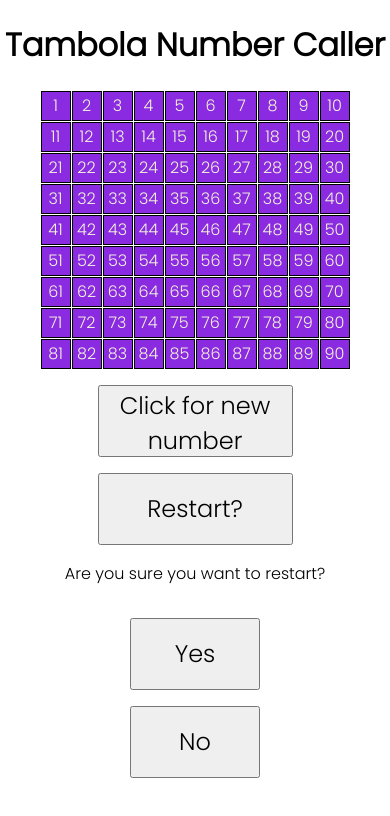
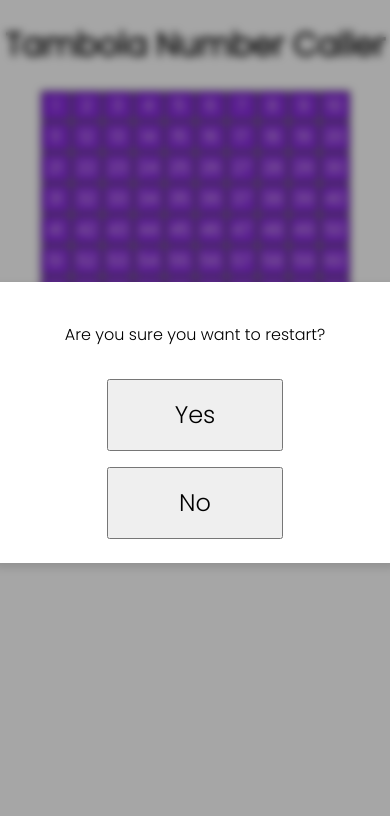
Before and after one commit to shubhamrustagi/housieCounter, a website: page index.html in a window 390 px wide. Both pictures are taken after a click on the button "Restart?". Drawn offline with Linux system fonts and the light colour scheme.

Commit message:
added css for phone

```diff
--- a/style.css
+++ b/style.css
@@ -12,7 +12,30 @@
     -ms-user-select: none;
     user-select: none;
   }
+  .modal {
+    position: fixed;
+    inset: 0;
+    display: grid;
+    place-items: center;
+    backdrop-filter: blur(4px);
+    background: rgba(0, 0, 0, 0.35);
+    z-index: 999;
+  }
 
+  .modal.hidden {
+    display: none;
+  }
+
+  .modal-box {
+    background: #fff;
+    padding: 1.5rem 2rem;
+    border-radius: 0.75rem;
+    box-shadow: 0 4px 12px rgba(0, 0, 0, 0.15);
+    text-align: center;
+    font-family: 'Poppins', sans-serif;
+    width: 90%;
+    max-width: 400px;
+  }
   .grid-container {
     display: grid;
     grid-template-columns: repeat(10, 1fr);
```
